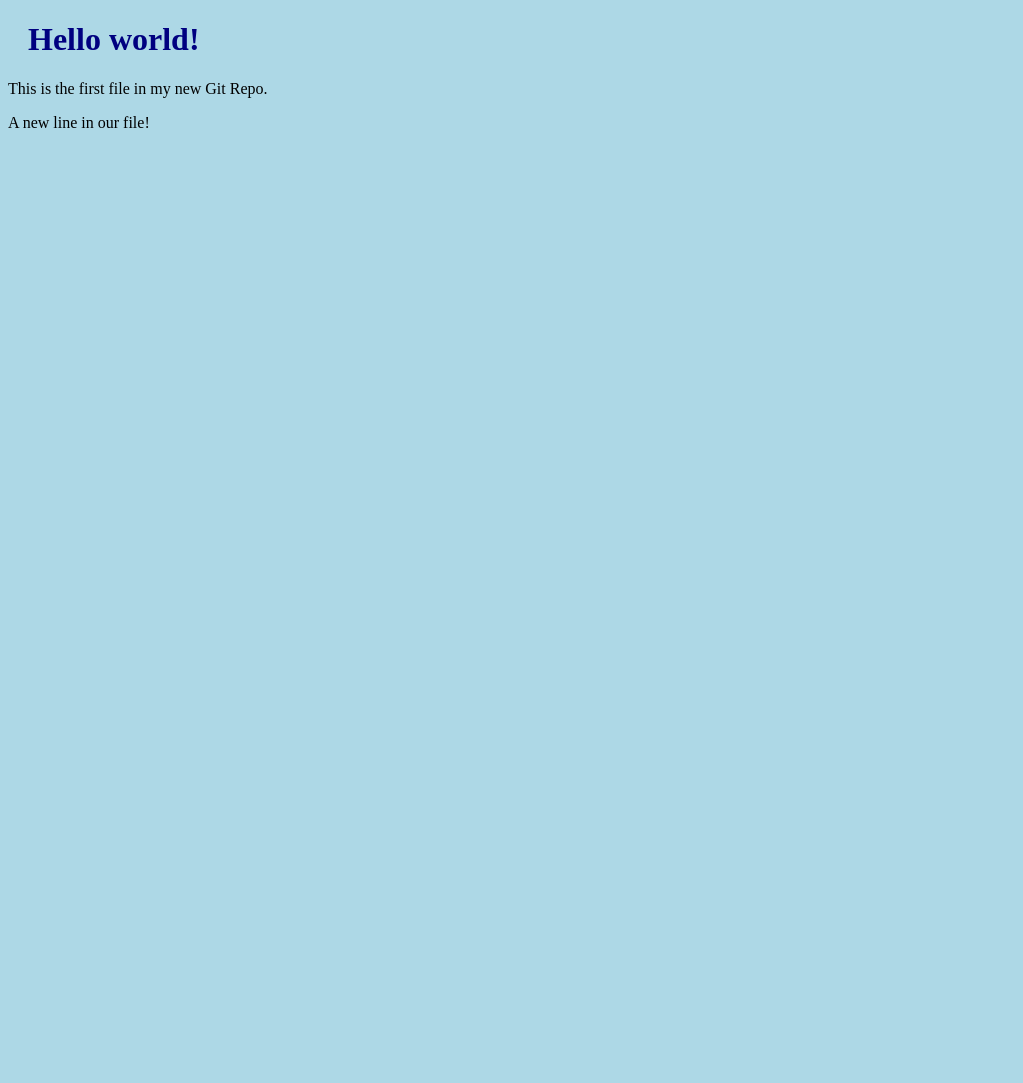
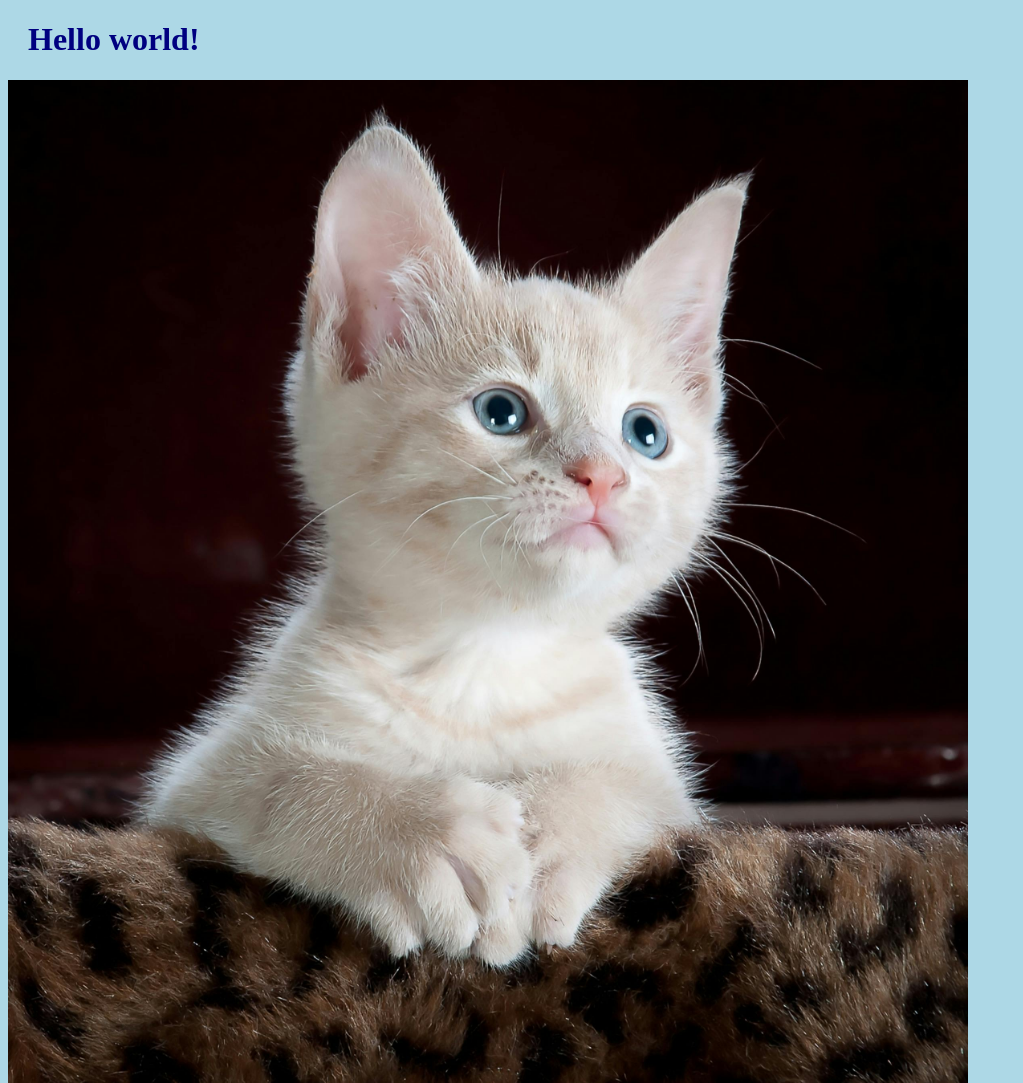
Before and after one commit to srishti-rao/srishti-rao.github.io, a plain HTML site: page index.html in a window 1280 px wide. Shown: the top 1083 px of the page, without its empty margins (0-1023 px from the left). Before the commit the page ends 800 px from the top, so only its background shows below. Drawn offline with Linux system fonts and the light colour scheme.

Commit message:
added image to hello world

```diff
--- a/index.html
+++ b/index.html
@@ -7,6 +7,8 @@
 <body>
 
 <h1>Hello world!</h1>
+<div><img src="myworld.jpeg" alt="Hello World from Space"
+style="width:100%;max-width:960px"></div>
 <p>This is the first file in my new Git Repo.</p>
 <p>A new line in our file!</p>
 
```
Also changed, not shown: myworld.jpeg (added).
